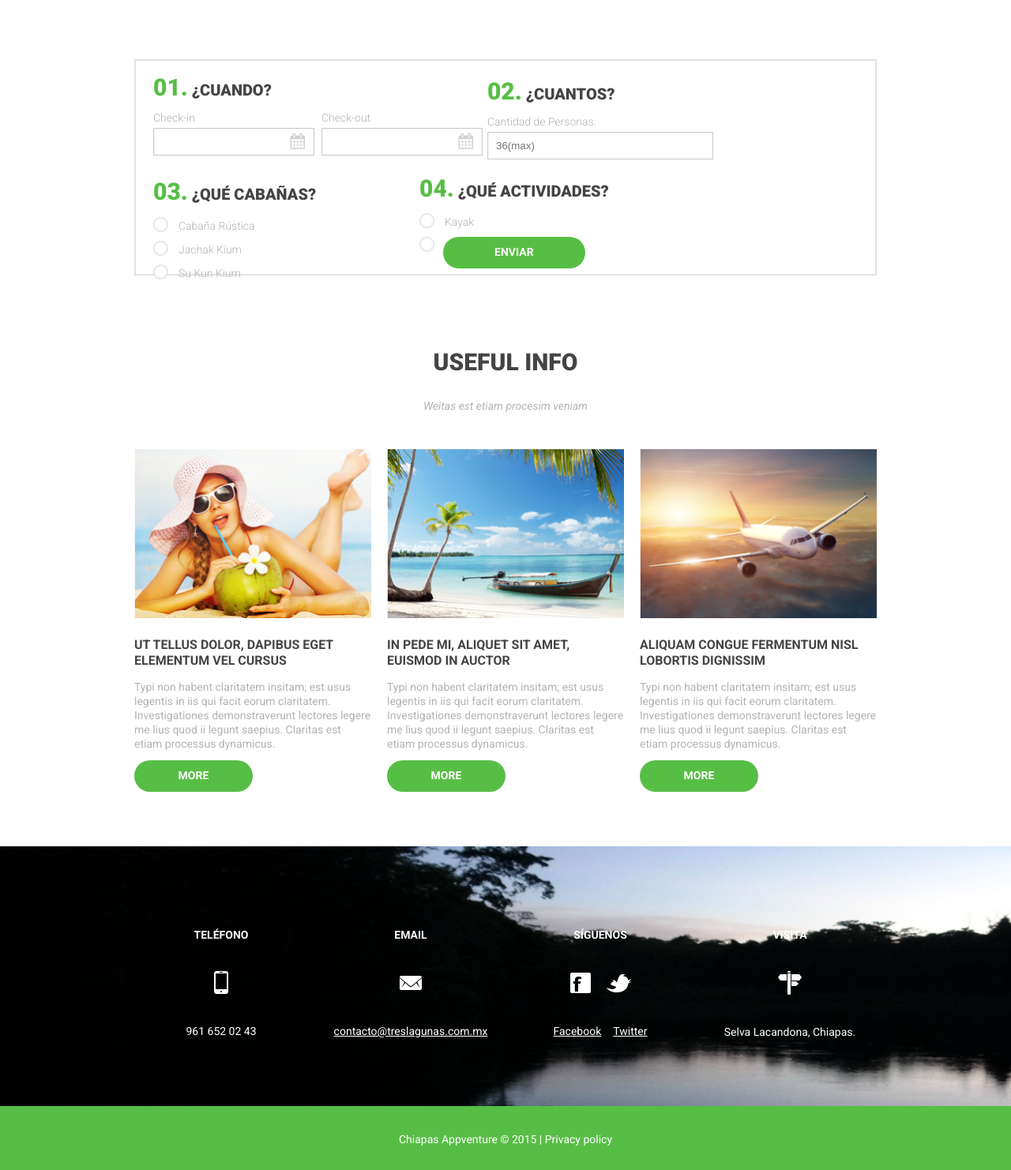
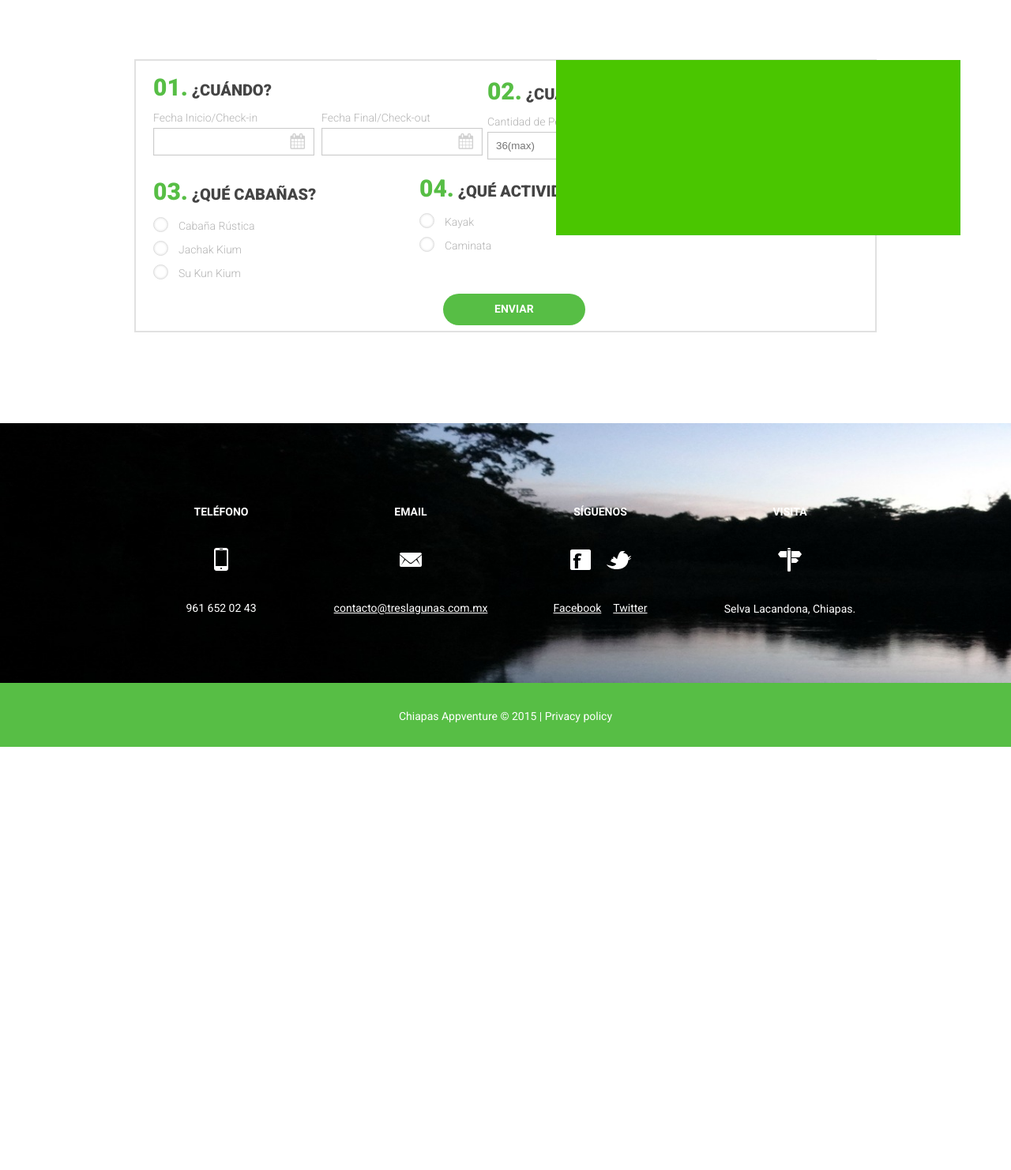
Before and after one commit to AngelSierraG/TresLagunas-, a PHP site: page /reservacion.php in a window 1280 px wide. Shown: the part 71-1553 px from the top of the page at 79% size. After the commit the page ends 1017 px from the top, so only its background shows below. Run offline with PHP 8.4, Linux system fonts and the light colour scheme; some libraries are stand-ins or nearby versions.

Commit message:
reservacion

```diff
--- a/booking/css/booking.css
+++ b/booking/css/booking.css
@@ -4,10 +4,22 @@
 /*end custom mixins */
 /* Control Holder */
 #bookingForm {
-  position: relative;
-  width: 100%;
+  position: absolute;
+  width: auto%;
   margin: 30px 0;
   font: 12px/18px Roboto, sans-serif;
+  height: auto;
+}
+#bookingFormD {
+  position: absolute;
+  width: 40%;
+  left: 55%;
+  margin: 5px 0;
+  font: 12px/18px Roboto, sans-serif;
+  height: 50%;
+  top: 10%;
+  border: 1px;
+  background-color: #4ac600;
 }
 #bookingForm input,
 #bookingForm textarea {
--- a/noticias.php
+++ b/noticias.php
@@ -115,8 +115,8 @@
         <div class="row">
             <div class="grid_12">
                 <div class="h2 wow bounceInUp">
-                    <h2>NUESTROS ARTICULOS</h2>
-                    <span class="h2_span">CONOSE MAS DE TRES LAGUNAS</span>
+                    <h2>NUESTROS ARTÍCULOS</h2>
+                    <span class="h2_span">CONOSE MÁS DE TRES LAGUNAS</span>
                 </div>
             </div>
         </div>
--- a/reservacion.php
+++ b/reservacion.php
@@ -127,14 +127,14 @@
                     <form id="bookingForm">
                         <div class="when">
                                 <div class="booking-form_header">
-                                    <span class="number">01.</span><span class="question">¿Cuando?</span>
+                                    <span class="number">01.</span><span class="question">¿Cuándo?</span>
                                 </div>
                                 <label class="tmDatepicker">
-                                 <span class="p">Check-in</span>
+                                 <span class="p">Fecha Inicio/Check-in</span>
                                     <input type="text" name="ArrivalDate"  placeHolder='' data-constraints="@NotEmpty @Required @Date">
                                 </label>
                                 <label class="tmDatepicker">
-                                    <span class="p">Check-out</span>
+                                    <span class="p">Fecha Final/Check-out</span>
                                     <input type="text" name="ArrivalDate"  placeHolder='' data-constraints="@NotEmpty @Required @Date">
                                 </label>
                         </div>
@@ -142,7 +142,7 @@
 
                         <div class="where">
                             <div class="booking-form_header">
-                                <span class="number">02.</span><span class="question">¿Cuantos?</span>
+                                <span class="number">02.</span><span class="question">¿Cuántos?</span>
                             </div>
                             <div class="input-block">
                                 <div class="tmInput">
@@ -177,9 +177,6 @@
                                 </div>
                             </div>
 
-
-
-
                         <div class="who">
                             <div class="booking-form_header">
                                 <span class="number">04.</span><span class="question">¿Qué Actividades?</span>
@@ -195,56 +192,22 @@
                                         <input name="Comfort" type="radio" id="tmRadio2" data-constraints='@RadioGroupChecked(name="Comfort", groups=[RadioGroup])' />
                                         <span>Caminata</span>
                                     </div>
+                            </div>
+                        <div class="clearfix"></div>
+                        <a class="btn-default" href="#" data-type="submit">ENVIAR</a><br><br><br><br>
 
 
-                        </div>
-                        <div class="clearfix"></div>
-                        <a class="btn-default" href="#" data-type="submit">ENVIAR</a>
+
                     </form>
                 </div>
-            </div>
+             </div>
         </div>
-    </div>
+     </div>
 
-    <div>
-        <div class="container">
-            <div class="row">
-                <div class="grid_12">
-                    <div class="h2">
-                        <h2>useful info</h2>
-                        <span class="h2_span">Weitas est etiam procesim veniam</span>
-                    </div>
-                </div>
-            </div>
-            <div class="row wow bounceInLeft">
-                <div class="grid_4">
-                    <div class="post3 post3__inset1">
-                        <img src="images/page5_img1.png" alt=""/>
-                        <h3>Ut tellus dolor, dapibus eget elementum vel cursus</h3>
-                        <p>Typi non habent claritatem insitam; est usus legentis in iis qui facit eorum claritatem. Investigationes demonstraverunt lectores legere me lius quod ii legunt saepius. Claritas est etiam processus dynamicus.</p>
-                        <a class="btn-default" href="#">more</a>
-                    </div>
-                </div>
-                <div class="grid_4">
-                    <div class="post3 post3__inset1">
-                        <img src="images/page5_img2.png" alt=""/>
-                        <h3>In pede mi, aliquet sit amet, euismod in auctor</h3>
-                        <p>Typi non habent claritatem insitam; est usus legentis in iis qui facit eorum claritatem. Investigationes demonstraverunt lectores legere me lius quod ii legunt saepius. Claritas est etiam processus dynamicus.</p>
-                        <a class="btn-default" href="#">more</a>
-                    </div>
-                </div>
-                <div class="grid_4">
-                    <div class="post3 post3__inset1">
-                        <img src="images/page5_img3.png" alt=""/>
-                        <h3>Aliquam congue fermentum nisl lobortis dignissim</h3>
-                        <p>Typi non habent claritatem insitam; est usus legentis in iis qui facit eorum claritatem. Investigationes demonstraverunt lectores legere me lius quod ii legunt saepius. Claritas est etiam processus dynamicus.</p>
-                        <a class="btn-default" href="#">more</a>
-                    </div>
-                </div>
-            </div>
+     <div id="bookingFormD"></div>
 
-        </div>
-    </div>
+
+
 </section>
 
 
```
Also changed, not shown: index.php (+4 -4 lines).
